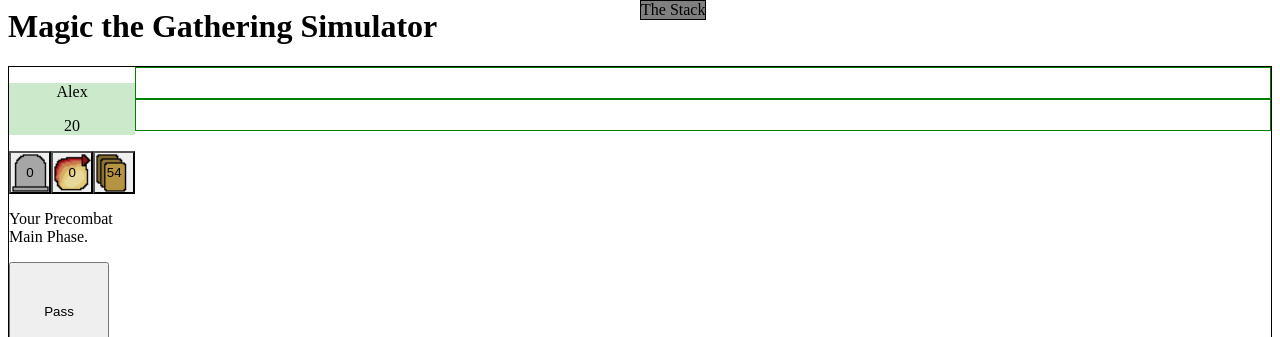
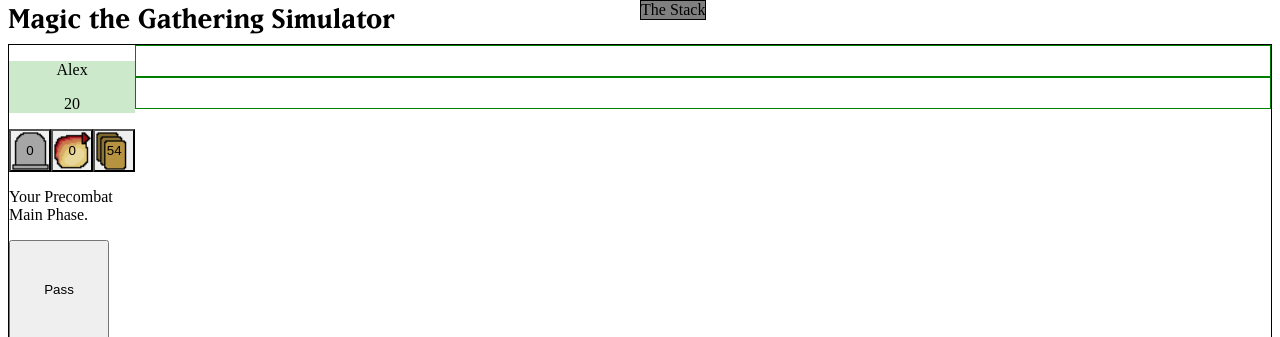
Before and after one commit to Delaminer/Magic-the-Gathering-Simulator, a website: page magic.html in a window 1280 px wide. Shown: the top 337 px of the page. Drawn offline with Linux system fonts and the light colour scheme.

Commit message:
Update magic.html

```diff
--- a/magic.html
+++ b/magic.html
@@ -14,7 +14,7 @@
         <link rel="shortcut icon" href="/Magic-the-Gathering-Simulator/favicon.ico">
     </head>
     <body>
-        <h1 style="font-family: 'Magic Text';">Magic the Gathering Simulator</h1>
+        <h1 style="font-family: 'Magic Title';">Magic the Gathering Simulator</h1>
         <div id="game" class="game"></div>
         <!-- <div id="line" style="display: none;"></div> -->
         <script src="/Magic-the-Gathering-Simulator/tools.js"></script>
```
